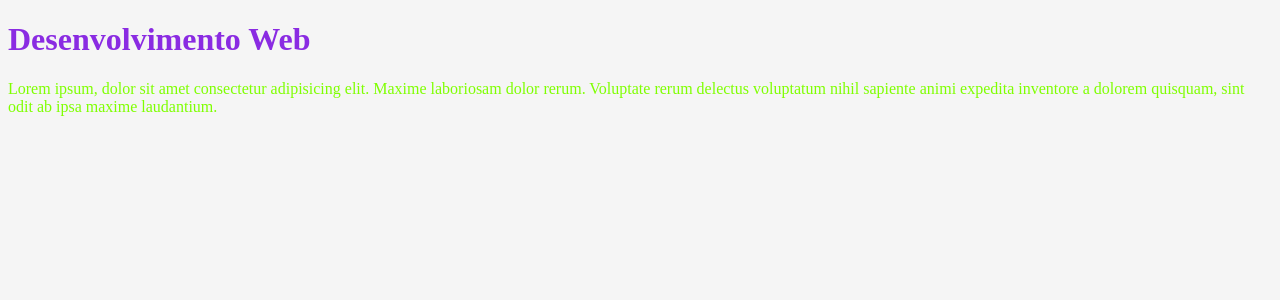
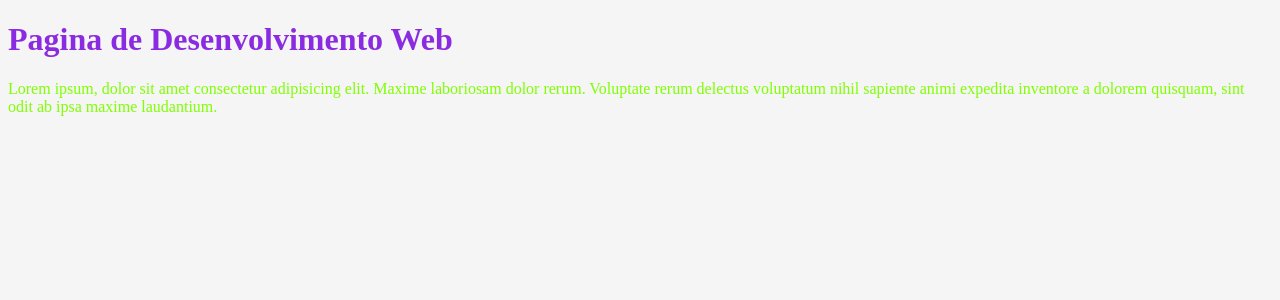
Before and after one commit to evertonrm89/PRIMEIRO-FLASK, a Flask app: template templates/curso_devweb.html in a window 1280 px wide. Shown: the top 300 px of the page. Run offline with Flask 3, Linux system fonts and the light colour scheme; the template is opened without the code that fills it, so the values that code supplies are empty.

Commit message:
15/11 LOJA

```diff
--- a/templates/curso_devweb.html
+++ b/templates/curso_devweb.html
@@ -6,7 +6,7 @@
     <link rel="stylesheet" href="/static/estilo.css">
 </head>
 <body>
-    <h1>Desenvolvimento Web</h1>
+    <h1>Pagina de Desenvolvimento Web</h1>
     <p>Lorem ipsum, dolor sit amet consectetur adipisicing elit. Maxime laboriosam dolor rerum.
         Voluptate rerum delectus voluptatum nihil sapiente animi expedita inventore a dolorem quisquam,
         sint odit ab ipsa maxime laudantium.</p>
```
